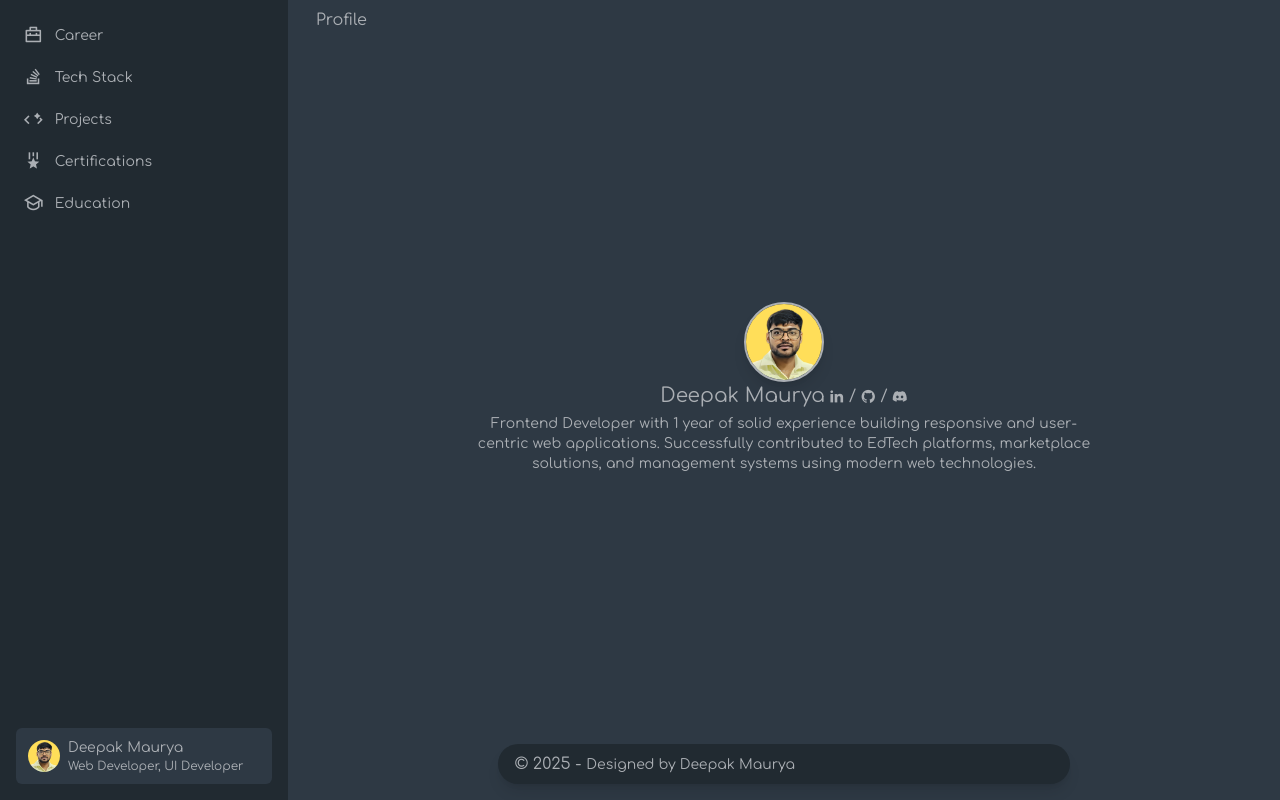
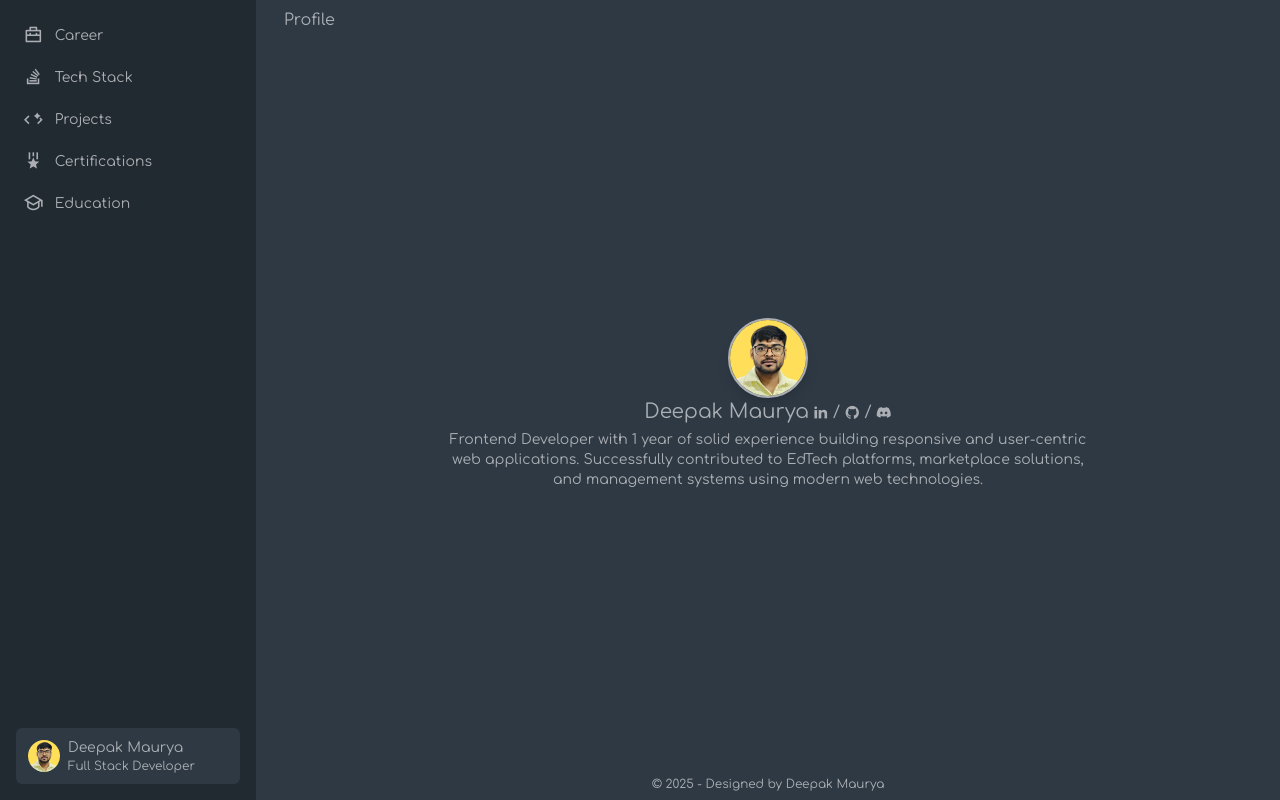
Before and after one commit to thedeepakmaurya/portfolionext, a Next.js app: page / in a window 1280 px wide. Built offline with nearby package versions, Linux system fonts and the light colour scheme.

Commit message:
footer update

```diff
--- a/src/components/SideNav.jsx
+++ b/src/components/SideNav.jsx
@@ -57,7 +57,7 @@ const Sidenav = ({ children }) => {
     <div className="flex h-screen">
       {/* sidemenu */}
       <nav
-        className={`fixed lg:relative xl:relative w-64 lg:w-64 md:w-72 xl:w-72  h-full z-30 bg-secondary transition-transform duration-300 ${isSidebarOpen ? "translate-x-0" : "-translate-x-full"
+        className={`fixed lg:relative xl:relative w-64  h-full z-30 bg-secondary transition-transform duration-300 ${isSidebarOpen ? "translate-x-0" : "-translate-x-full"
           } lg:translate-x-0 xl:translate-x-0`}
       >
         <ul className="w-full h-full flex flex-col gap-0.5 px-4 py-4">
@@ -90,7 +90,7 @@ const Sidenav = ({ children }) => {
               </div>
               <span className="flex flex-col text-sm">
                 Deepak Maurya
-                <span className="text-xs">Web Developer, UI Developer</span>
+                <span className="text-xs">Full Stack Developer</span>
               </span>
             </Link>
           </li>
@@ -142,10 +142,8 @@ const Sidenav = ({ children }) => {
         {/* main content */}
         <main className="h-full w-full p-5">{children}</main>
 
-        <footer className="flex justify-center px-5 py-2 mb-2">
-          <div className="bg-secondary rounded-full shadow-lg lg:w-[70%] xl:w-[60%] w-full py-2 px-4 ">
-            <h1>{'\u00a9'} {currentYear} - <span className="text-sm">Designed by <Link href="/">Deepak Maurya</Link></span></h1>
-          </div>
+        <footer className="flex justify-center py-2">
+            <span className="text-xs">{'\u00a9'} {currentYear} - Designed by <Link href="/">Deepak Maurya</Link></span>
         </footer>
       </div>
     </div>
```
